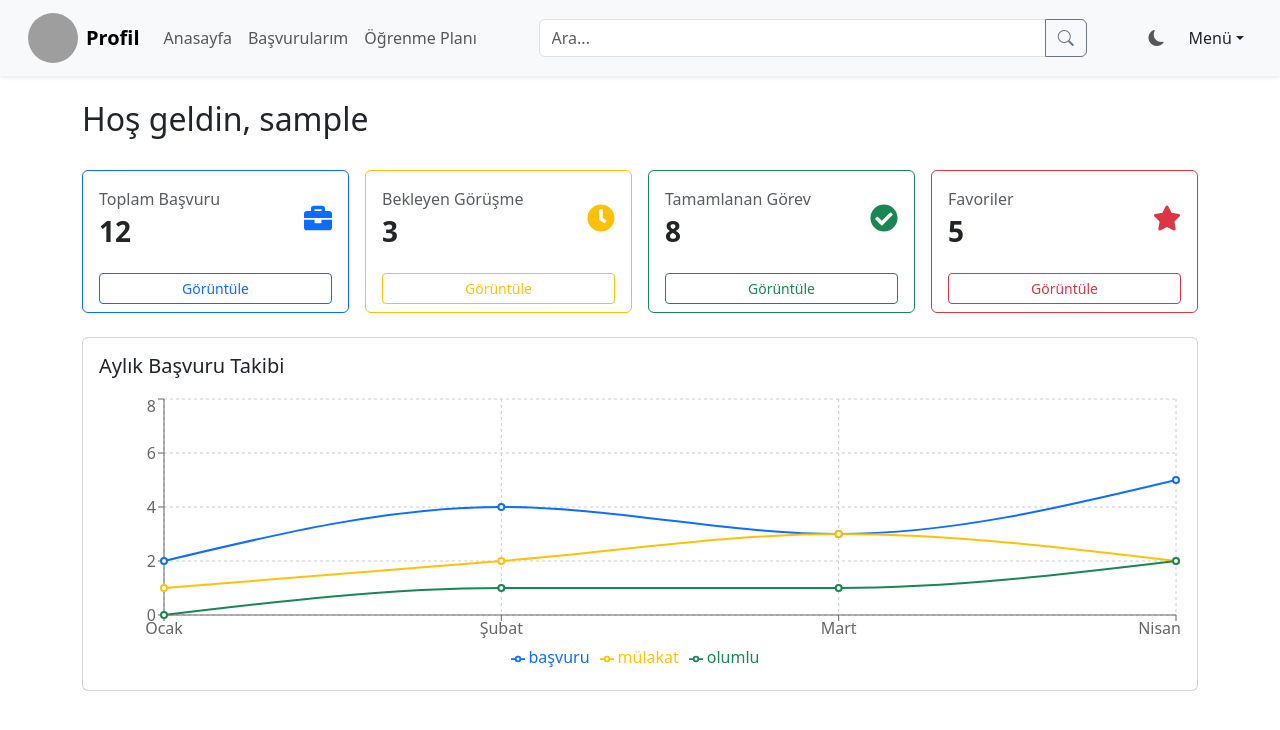
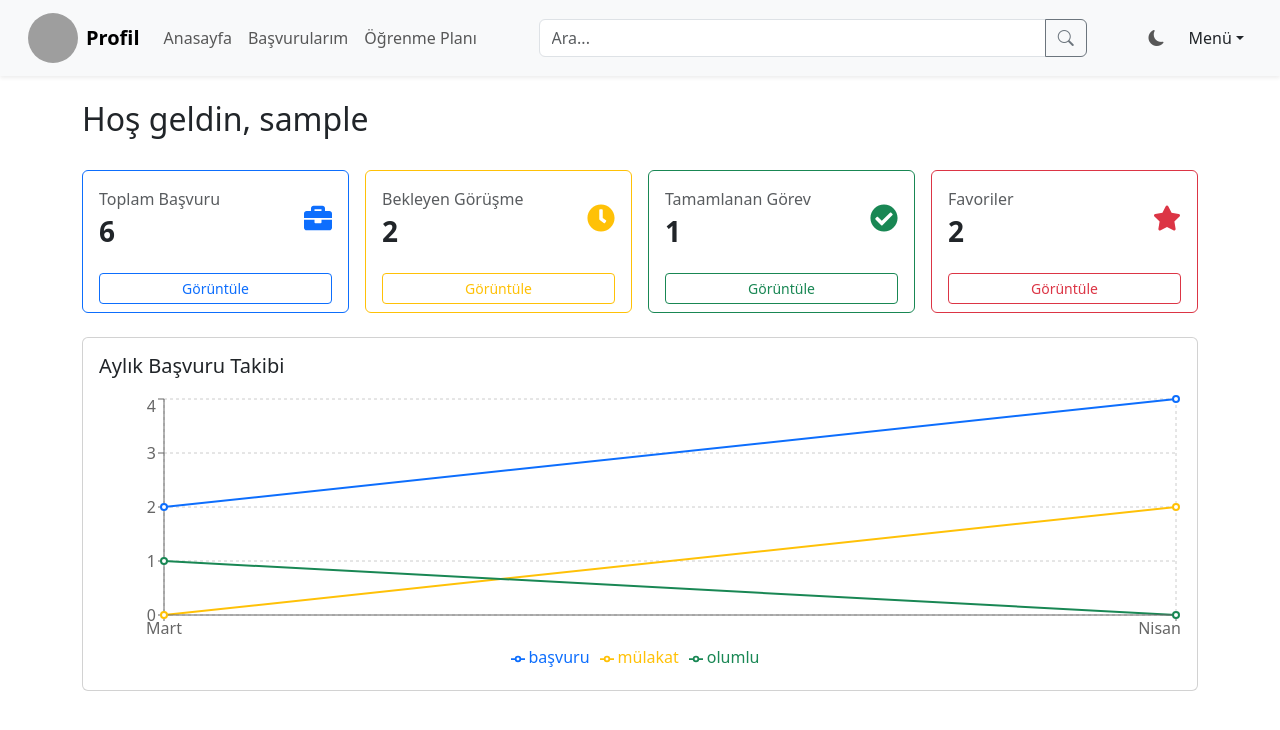
Before and after one commit to timec21/CareerPilot, a React (Vite) app in the folder CareerPilot/: page /dashboard in a window 1280 px wide. Shown: the top 730 px of the page. Built offline with nearby package versions, Linux system fonts and the light colour scheme; sample sign-in values are in the browser's storage; grey boxes are pictures that could not be loaded.

Commit message:
feat: connect dashboard stats and chart to real data

```diff
--- a/CareerPilot/src/components/Navbar.tsx
+++ b/CareerPilot/src/components/Navbar.tsx
@@ -69,7 +69,7 @@ const Navbar: React.FC = () => {
             <li className="nav-item">
               <button
                 className="nav-link btn btn-link border-0 text-decoration-none"
-                onClick={() => goTo("/ogrenme-plani")}
+                onClick={() => goTo("/goals")}
               >
                 Öğrenme Planı
               </button>
--- a/CareerPilot/src/pages/Dashboard.tsx
+++ b/CareerPilot/src/pages/Dashboard.tsx
@@ -11,15 +11,41 @@ import {
   ResponsiveContainer,
 } from "recharts";
 import { useNavigate } from "react-router-dom";
+import { useApplications } from "../context/ApplicationContext";
+import type { Application } from "../context/ApplicationContext";
 
-const statusData = [
-  { ay: "Ocak", başvuru: 2, mülakat: 1, olumlu: 0 },
-  { ay: "Şubat", başvuru: 4, mülakat: 2, olumlu: 1 },
-  { ay: "Mart", başvuru: 3, mülakat: 3, olumlu: 1 },
-  { ay: "Nisan", başvuru: 5, mülakat: 2, olumlu: 2 },
-];
+interface ChartProps {
+  applications: Application[];
+}
 
-function StatusChart() {
+function StatusChart({ applications }: ChartProps) {
+
+  // Aylara göre grupla
+  const monthNames: Record<string, string> = {
+    "01": "Ocak", "02": "Şubat", "03": "Mart", "04": "Nisan",
+    "05": "Mayıs", "06": "Haziran", "07": "Temmuz", "08": "Ağustos",
+    "09": "Eylül", "10": "Ekim", "11": "Kasım", "12": "Aralık",
+  };
+
+  const groupedData: Record<string, { ay: string; başvuru: number; mülakat: number; olumlu: number }> = {};
+
+  applications.forEach((app) => {
+    const month = app.date.slice(5, 7); // "2024-04-01" → "04"
+    const ayAdi = monthNames[month];
+
+    if (!groupedData[month]) {
+      groupedData[month] = { ay: ayAdi, başvuru: 0, mülakat: 0, olumlu: 0 };
+    }
+
+    groupedData[month].başvuru += 1;
+    if (app.status === "Mülakat") groupedData[month].mülakat += 1;
+    if (app.status === "Olumlu") groupedData[month].olumlu += 1;
+  });
+
+  const statusData = Object.keys(groupedData)
+    .sort()
+    .map((key) => groupedData[key]);
+
   return (
     <div className="card mt-4 p-3">
       <h5 className="mb-3">Aylık Başvuru Takibi</h5>
@@ -42,32 +68,33 @@ function StatusChart() {
 function Dashboard() {
   const { user } = useAuth();
   const navigate = useNavigate();
+  const { applications } = useApplications();
 
   const stats = [
     {
       title: "Toplam Başvuru",
-      value: 12,
+      value: applications.length,
       icon: <FaBriefcase size={28} />,
       color: "primary",
       path: "/applications",
     },
     {
       title: "Bekleyen Görüşme",
-      value: 3,
+      value: applications.filter((app) => app.status === "Mülakat").length,
       icon: <FaClock size={28} />,
       color: "warning",
       path: "/applications",
     },
     {
       title: "Tamamlanan Görev",
-      value: 8,
+      value: applications.filter((app) => app.status === "Olumlu").length,
       icon: <FaCheckCircle size={28} />,
       color: "success",
       path: "/goals",
     },
     {
       title: "Favoriler",
-      value: 5,
+      value: applications.filter((app) => app.favorite).length,
       icon: <FaStar size={28} />,
       color: "danger",
       path: "/applications",
@@ -107,7 +134,7 @@ function Dashboard() {
       </div>
 
       {/* Grafik */}
-      <StatusChart />
+      <StatusChart applications={applications} />
     </div>
   );
 }
```
